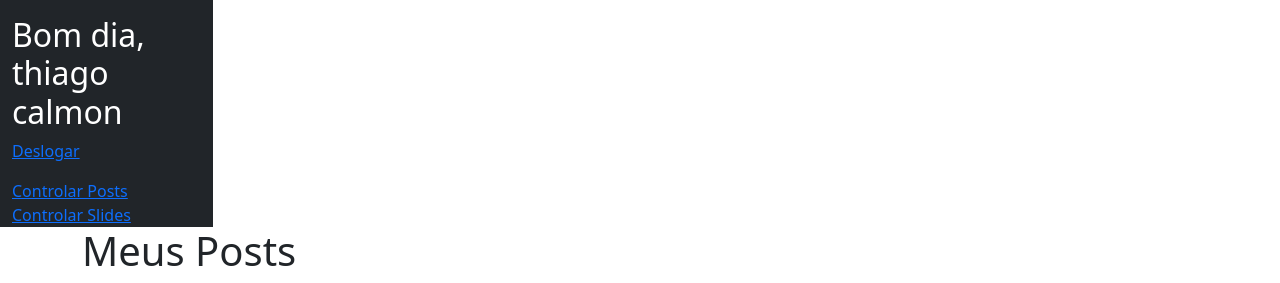
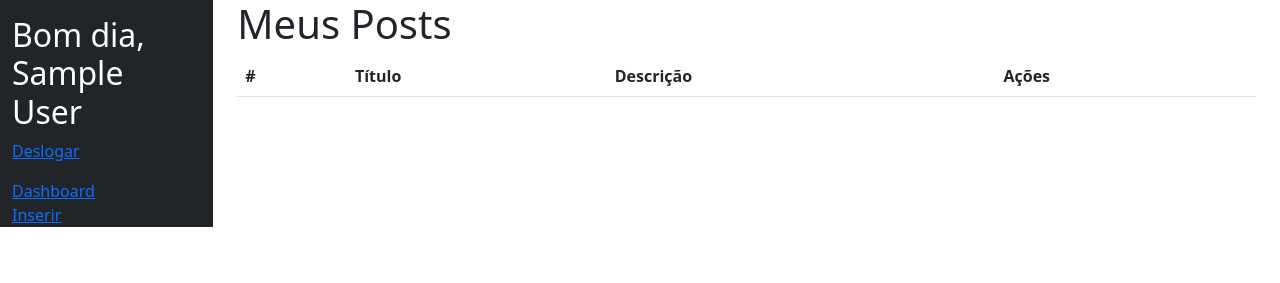
Before and after one commit to devThiago1/Blog-with-PHP, a PHP site: page /admin/view2.php in a window 1280 px wide. Shown: the top 283 px of the page. Run offline with PHP 8.4, Linux system fonts and the light colour scheme; the visitor is signed in with stand-in values (Sample User, id 1); data that the repository does not hold is empty.

Commit message:
tela view2 pronta

```diff
--- /dev/null
+++ b/admin/footer.php
@@ -0,0 +1,4 @@
+            </div>
+        </div>
+    </body>
+</html>
--- a/admin/header.php
+++ b/admin/header.php
@@ -6,28 +6,27 @@
     <meta name="viewport" content="width=device-width, initial-scale=1.0">
     <!-- CSS only -->
     <link href="https://cdn.jsdelivr.net/npm/bootstrap@5.2.3/dist/css/bootstrap.min.css" rel="stylesheet"
-    integrity="sha384-rbsA2VBKQhggwzxH7pPCaAqO46MgnOM80zW1RWuH61DGLwZJEdK2Kadq2F9CUG65" crossorigin="anonymous">
+        integrity="sha384-rbsA2VBKQhggwzxH7pPCaAqO46MgnOM80zW1RWuH61DGLwZJEdK2Kadq2F9CUG65" crossorigin="anonymous">
     <link rel="stylesheet" href="https://cdn.jsdelivr.net/npm/bootstrap-icons@1.10.2/font/bootstrap-icons.css">
     <!-- JavaScript Bundle with Popper -->
     <script src="https://cdn.jsdelivr.net/npm/bootstrap@5.2.3/dist/js/bootstrap.bundle.min.js"
-    integrity="sha384-kenU1KFdBIe4zVF0s0G1M5b4hcpxyD9F7jL+jjXkk+Q2h455rYXK/7HAuoJl+0I4" crossorigin="anonymous"></script>
-
-    <title>Data Control</title>
+        integrity="sha384-kenU1KFdBIe4zVF0s0G1M5b4hcpxyD9F7jL+jjXkk+Q2h455rYXK/7HAuoJl+0I4" crossorigin="anonymous"></script>
+        <title>Data Control</title>
 </head>
 <body>
     <div class="container-fluid">
         <div class="row">
             <nav id="sidebarMenu" class="col-md-3 col-lg-2 text-white bg-dark pt-3">
-                <h2>Bom dia, thiago calmon</h2>
-                <p><a href="#">Deslogar</a></p>
+                <h2>Bom dia, <?php echo $_SESSION['nome']; ?></h2>
+                <p>
+                    <a href="?sair">Deslogar</a>
+                </p>
                 <ul class="nav flex-column">
                     <li class="nav-item">
-                        <a href="" class="nav-item">Controlar Posts</a>
+                        <a href="" class="nav-item">Dashboard</a>
                     </li>
                     <li class="nav-item">
-                        <a href="" class="nav-item">Controlar Slides</a>
+                        <a href="" class="nav-item">Inserir</a>
                     </li>
-                </ul>
+               </ul>
             </nav>
-        </div>
-    </div>
--- /dev/null
+++ b/admin/session.php
@@ -0,0 +1,13 @@
+<?php
+
+    session_start();
+        if($_SESSION['logado'] != true){
+            header('Location: index.php');
+            die();
+    }
+    if(isset($_GET['sair'])){
+        session_destroy();
+        header("Location: index.php");
+        die();
+    }
+?>
--- a/admin/view2.php
+++ b/admin/view2.php
@@ -1,17 +1,7 @@
 <?php
     include_once("../config/connection.php");
+    include_once("session.php");
 
-    session_start();
-        if($_SESSION['logado'] != true){
-            header('Location: index.php');
-            die();
-        }
-
-        if(isset($_GET['sair'])){
-            session_destroy();
-            header("Location: index.php");
-            die();
-        }
 
     $stmt= $connection->prepare("SELECT * FROM posts ORDER BY id DESC");
 
@@ -19,12 +9,28 @@
 
     $results = $stmt->fetchALL(PDO::FETCH_ASSOC);
 ?>
-
+<!DOCTYPE html>
+<html lang="en">
+<head>
+    <meta charset="UTF-8">
+    <meta http-equiv="X-UA-Compatible" content="IE=edge">
+    <meta name="viewport" content="width=device-width, initial-scale=1.0">
+    <!-- CSS only -->
+    <link href="https://cdn.jsdelivr.net/npm/bootstrap@5.2.3/dist/css/bootstrap.min.css" rel="stylesheet"
+        integrity="sha384-rbsA2VBKQhggwzxH7pPCaAqO46MgnOM80zW1RWuH61DGLwZJEdK2Kadq2F9CUG65" crossorigin="anonymous">
+    <link rel="stylesheet" href="https://cdn.jsdelivr.net/npm/bootstrap-icons@1.10.2/font/bootstrap-icons.css">
+    <!-- JavaScript Bundle with Popper -->
+    <script src="https://cdn.jsdelivr.net/npm/bootstrap@5.2.3/dist/js/bootstrap.bundle.min.js"
+        integrity="sha384-kenU1KFdBIe4zVF0s0G1M5b4hcpxyD9F7jL+jjXkk+Q2h455rYXK/7HAuoJl+0I4" crossorigin="anonymous"></script>
+        <title>Data Control</title>
+</head>
+<body>
+    <div class="container-fluid">
+        <div class="row">
             <?php include_once ("header.php"); ?>
-    <main>
+        <main class="col-md-9 col-lg-10">
             <div class="container">
                 <h1 id="main-title">Meus Posts</h1>
-
                 <table class="table" id="contacts-table">
                     <thead>
                         <tr>
@@ -55,7 +61,6 @@
                         <?php endforeach; ?>
                     </tbody>
                 </table>
+            </main>
         </div>
-    </main>
-</body>
-</html>
+    <?php include_once ("footer.php"); ?>
```
Also changed, not shown: admin/editar.php (added, +7 -0 lines), admin/index.php (+4 -4 lines). Lines whose indentation alone changed are shown as unchanged.
